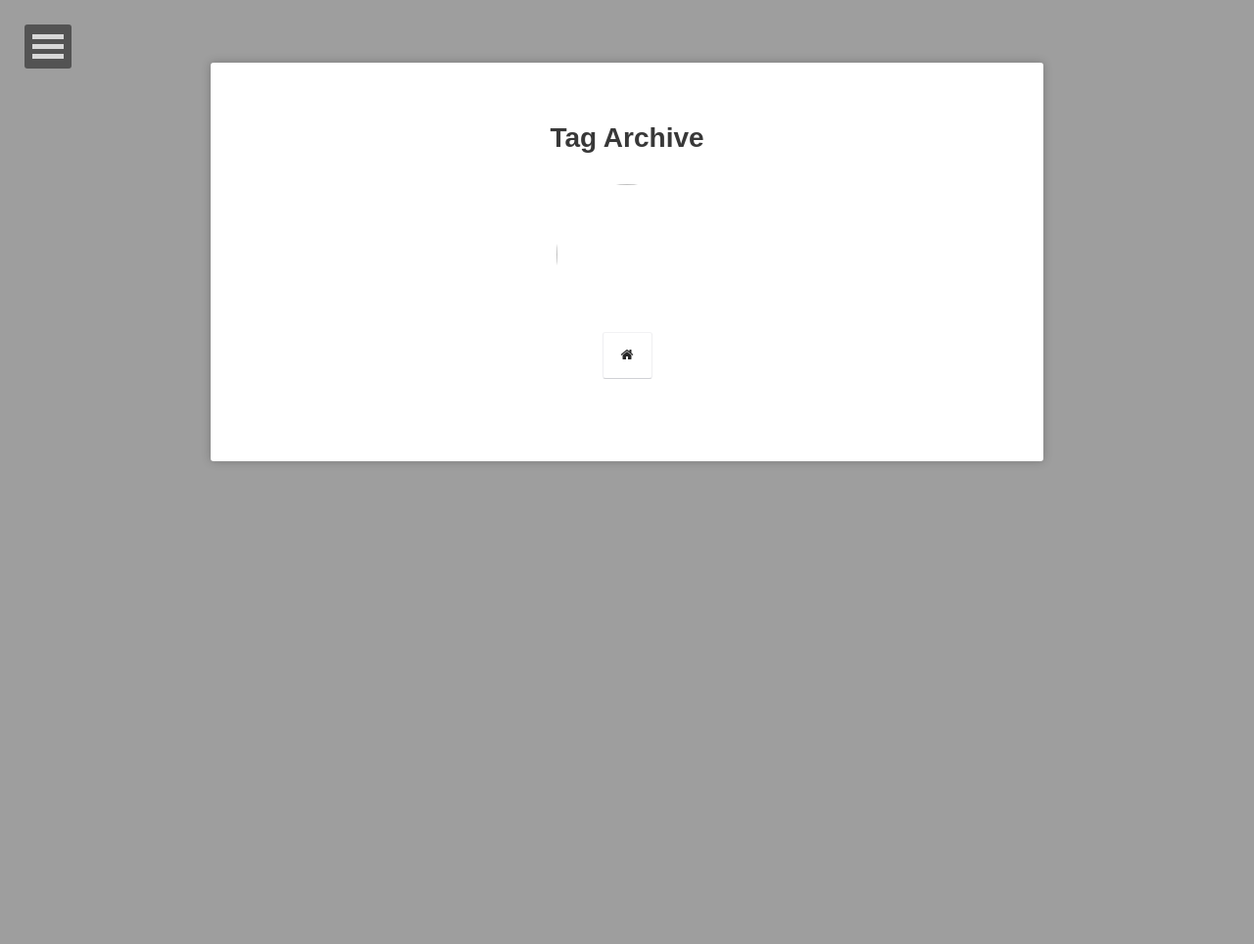
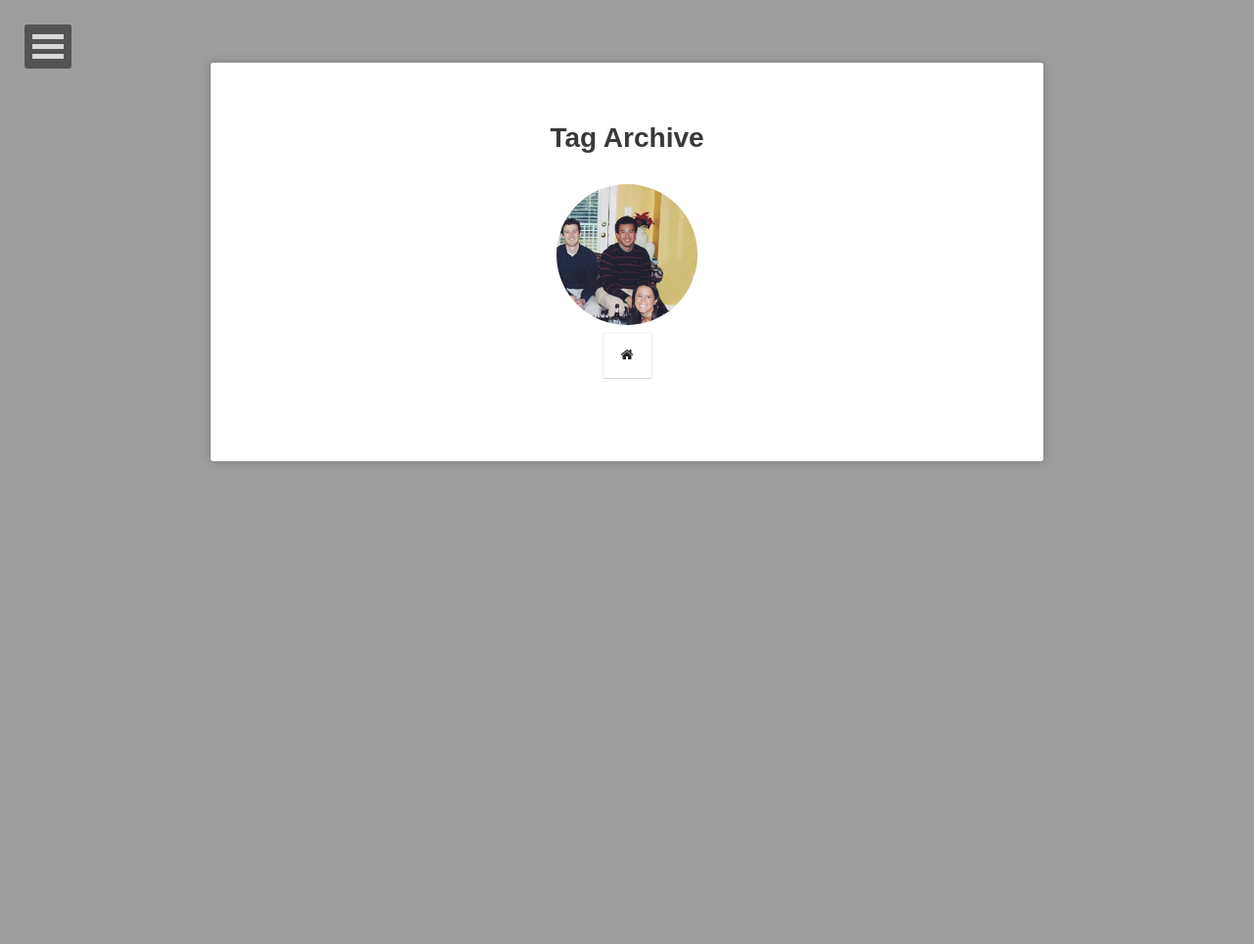
Before and after one commit to rjdean123/rjdean123.github.io, a Jekyll site: the page built from tags/index.html, in a window 1280 px wide. Shown: the whole page at 98% size. Built offline with Jekyll 4.4.1, drawn with Linux system fonts in a browser that asks for light colours; some web fonts are replaced.

Commit message:
added pic on about -- FIXED

```diff
--- a/_layouts/page.html
+++ b/_layouts/page.html
@@ -17,7 +17,7 @@
             <div class="content">
                 <div class="post-title {% if page.feature %} feature {% endif %}">
                     <h1>{{ page.title }}</h1>
-                    <img src="assets/img/logo.png" class="img-circle zoombtn animated rotateIn">
+                    <img src="../assets/img/logo.png" class="img-circle zoombtn animated rotateIn">
                     <a class="btn zoombtn" href="{{site.url}}">
                         <i class="fa fa-home"></i>
                     </a>
```
